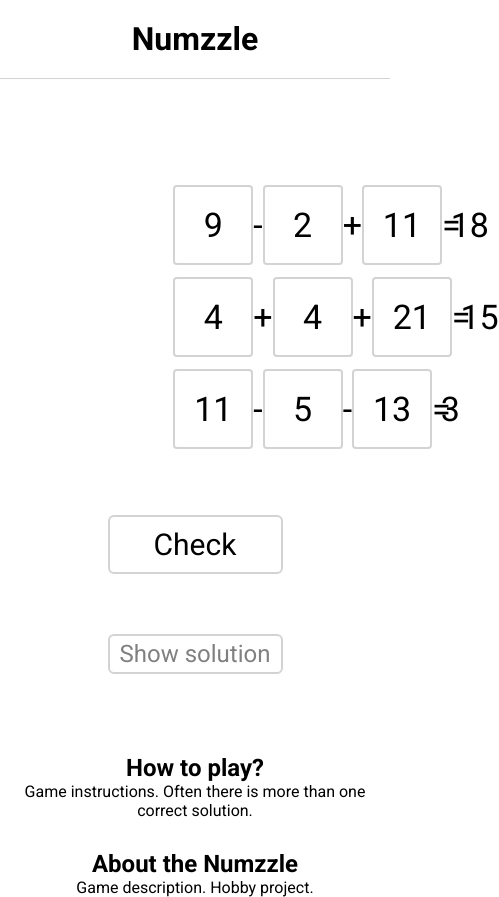
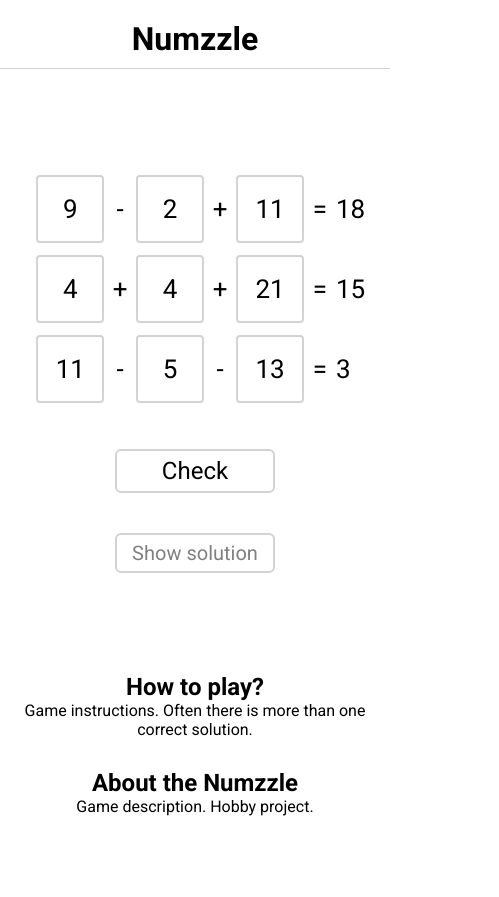
Before and after one commit to StanoSpodniak/numzzle_3, a React (Vite) app: page / in a window 390 px wide. Shown: the whole page, 499 px wide, since content can reach past the window. After the commit the page ends 844 px from the top, so only its background shows below. Built offline with nearby package versions, Linux system fonts and the light colour scheme.

Commit message:
Added responsitivity

```diff
--- a/src/components/Game.module.css
+++ b/src/components/Game.module.css
@@ -20,7 +20,7 @@
     width: 25%;
     grid-template-columns: repeat(7, 1fr);
     text-align: center;
-    padding: 6px;
+    padding: 10px;
     padding-left: 60px;
 }
 
@@ -147,8 +147,61 @@
     line-height: 2;
 }
 
-@media (max-width: 768px) {
+@media (max-width: 1300px) {
+    .grid {
+        width: 40%;
+    }
+}
+
+@media (max-width: 1023px) {
+    .grid {
+        width: 60%;
+    }
+}
+
+@media (max-width: 767px) {
+    .grid {
+        width: 85%;
+        padding: 6px;
+        padding-left: 20px;
+    }
+
+    .grid > p:last-child {
+        margin-left: 0;
+        font-size: 26px;
+    }
+
+    .operator {
+        width: 26px;
+        margin: 0 auto;
+        font-size: 26px;
+        align-content: center;
+    }
+
+    .button {
+        width: 68px;
+        height: 68px;
+        font-size: 26px;
+    }
+
     .button:hover {
         border: 2px solid lightgrey;
     }
+
+    .checkButton {
+        margin-top: 40px;
+        padding: 6px;
+        width: 160px;
+        font-size: 24px;
+    }
+
+    .giveUpButton {
+        margin: 40px auto;
+        width: 160px;
+        font-size: 20px;
+    }
+
+    .giveUpCheckContainer {
+        font-size: 18px;
+    }
 }
--- a/src/components/Header.module.css
+++ b/src/components/Header.module.css
@@ -1,5 +1,11 @@
 .headerContainer {
     text-align: center;
-    padding: 20px;
+    padding-top: 20px;
+    padding-bottom: 10px;
     border-bottom: 1px solid lightgray;
 }
+
+.headerContainer a {
+    text-decoration: none;
+    color: black;
+}
--- a/src/components/Header.tsx
+++ b/src/components/Header.tsx
@@ -3,7 +3,9 @@ import styles from "./Header.module.css";
 function Header() {
     return (
         <div className={styles.headerContainer}>
-            <h1 className={styles.title}>Numzzle</h1>
+            <a href="/">
+                <h1 className={styles.title}>Numzzle</h1>
+            </a>
         </div>
     );
 }
```
